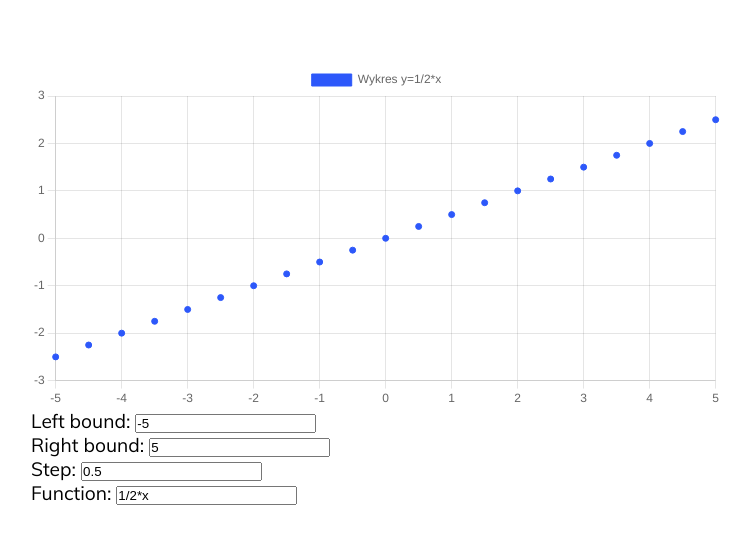
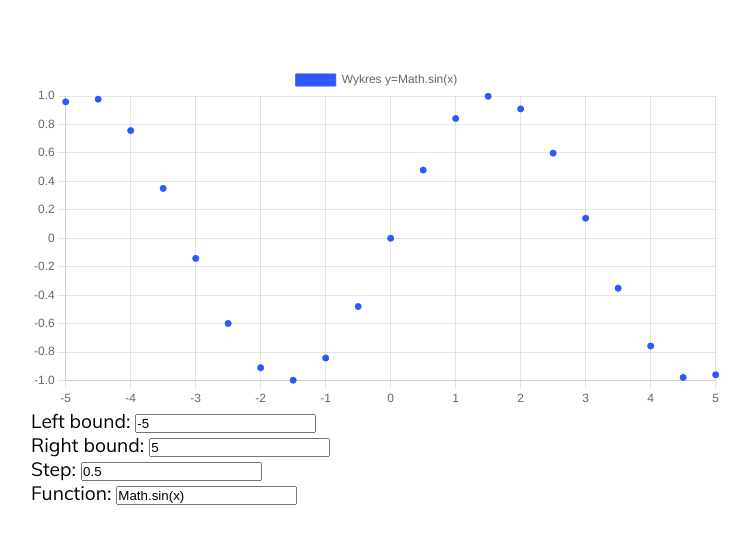
Before and after one commit to najwer23/chart, a website built with webpack: page index.html in a window 1280 px wide. Shown: the whole page, without its empty margins (33-783 px from the left). Built offline with nearby package versions, Linux system fonts and the light colour scheme.

Commit message:
Sanitization input for eval

```diff
--- a/assets/js/chart.js
+++ b/assets/js/chart.js
@@ -65,9 +65,10 @@ class DataCenter {
         let minusInfinity = -999999;
         let plusInfinity = 999999;
         let Y;
+        let yFun = this.getyFunction();
 
         for (let i=this.leftBound; i<=this.rightBound; i+=this.step) {
-            Y = eval(this.getyFunction().replace(/x/gi, `(${i})`))
+            Y = eval(yFun.replace(/x/gi, `(${i})`))
             if (Y>minusInfinity && Y<plusInfinity) {
                 this.sampledFunction.push(
                     {
@@ -84,9 +85,9 @@ class DataCenter {
     }
 
     getyFunction() {
-        if (this.yFunction.match(/[a-wA-Wy-zY-Z]/gi) != null) {
-            this.yFunction = "x"
-        }
+        let t = this.yFunction;
+        t = t.replace(/(Math.sin)|(\()|(\))|(x)|Math.cos/gi,"")
+        if(t.length > 0) this.yFunction = "x";
         return this.yFunction;
     }
 
--- a/index.html
+++ b/index.html
@@ -35,7 +35,7 @@
             </div>
             <div>
                 <label>Function:</label>
-                <input type="text" name="yFunction" value="1/2*x">
+                <input type="text" name="yFunction" value="Math.sin(x)">
             </div>
         </section>
 
```
